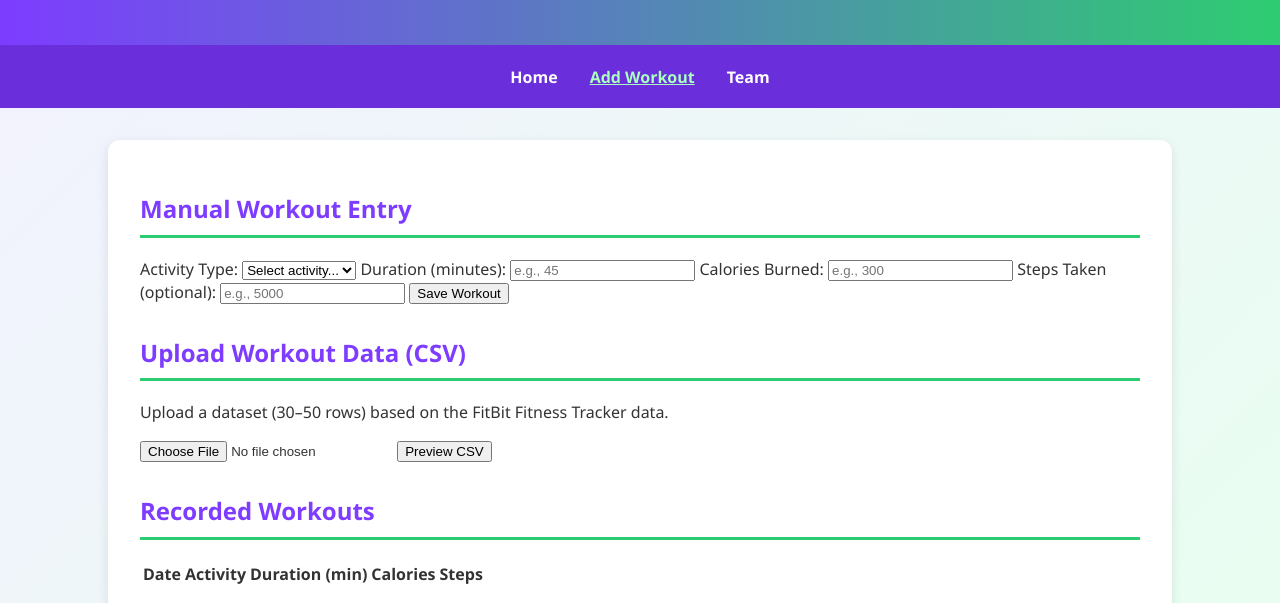
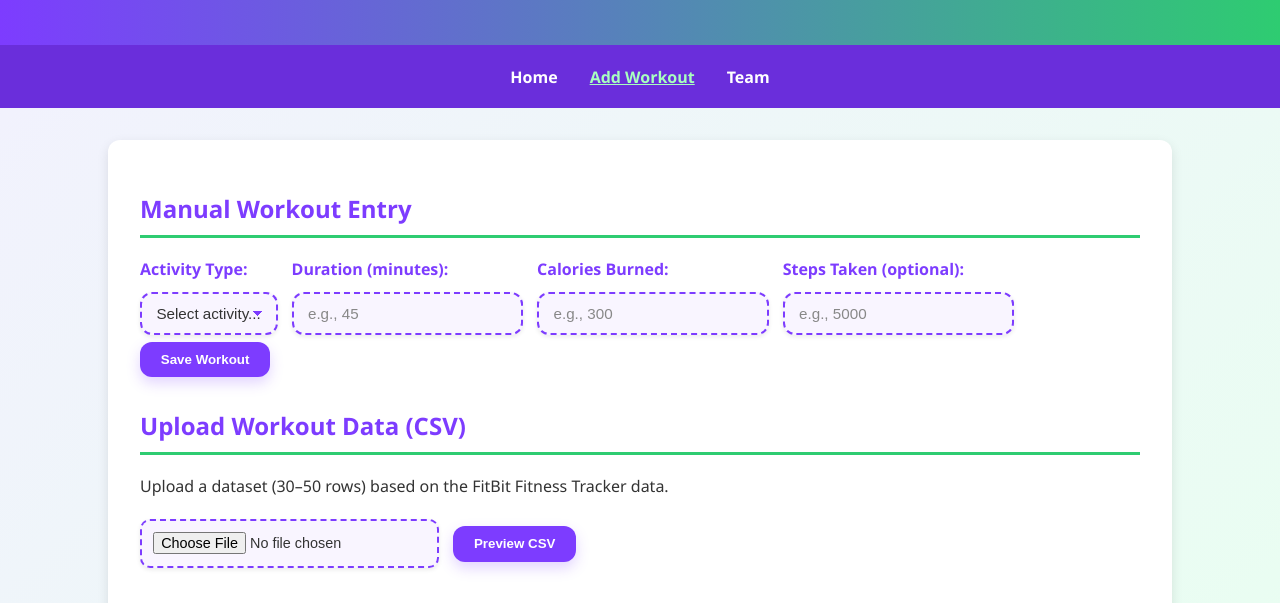
Before and after one commit to Eoghan-OD/GlowPath, a plain HTML site: page index-glowpath.html in a window 1280 px wide. Shown: the part 197-800 px from the top of the page. Drawn offline with Linux system fonts and the light colour scheme.

Commit message:
can add a workout now

```diff
--- a/index-glowpath.html
+++ b/index-glowpath.html
@@ -35,6 +35,7 @@
       <!-- Form captures user input for workout details -->
       <form id="glowpath-form">
         <!-- Activity type dropdown -->
+        <div class="input-group">
           <label for="activity">Activity Type:</label>
           <select id="activity" name="activity" required>
             <option value="">Select activity...</option>
@@ -44,18 +45,25 @@
             <option>Gym Workout</option>
             <option>Yoga</option>
           </select>
+        </div>
 
         <!-- Duration input -->
+        <div class="input-group">
           <label for="duration">Duration (minutes):</label>
           <input type="number" id="duration" name="duration" placeholder="e.g., 45" required />
+        </div>
 
         <!-- Calories burned input -->
+        <div class="input-group">
           <label for="calories">Calories Burned:</label>
           <input type="number" id="calories" name="calories" placeholder="e.g., 300" required />
+        </div>
 
         <!-- Optional steps input -->
+        <div class="input-group">
           <label for="steps">Steps Taken (optional):</label>
           <input type="number" id="steps" name="steps" placeholder="e.g., 5000" />
+        </div>
 
         <!-- Submit button -->
         <button type="submit">Save Workout</button>
--- a/style-glowpath.css
+++ b/style-glowpath.css
@@ -163,3 +163,165 @@ body {
     flex-direction: column; /* Stack links vertically */
   }
 }
+
+/* Labels */
+.glowpath-section label,
+#manual-entry label {
+  font-weight: 600;
+  margin-right: 0.4rem;
+  color: #7d3cff; /* purple by default */
+  transition: color 0.2s ease;
+}
+
+/* Hover only when a mouse is present */
+@media (hover: hover) and (pointer: fine) {
+  .glowpath-section label:hover,
+  #manual-entry label:hover {
+    color: #2ecc71; /* green on hover */
+  }
+}
+
+/* Inputs and selects */
+.glowpath-section input,
+.glowpath-section select {
+  appearance: none;
+  border: 2px solid #cfcfcf;
+  border-radius: 12px;
+  padding: 0.6rem 0.8rem;
+  margin: 0.4rem 0.6rem 0.4rem 0;
+  font-size: 0.95rem;
+  background-color: #fff;
+  color: #333;
+  box-shadow: 0 2px 4px rgba(0, 0, 0, 0.08);
+  transition: border-color 0.2s ease, box-shadow 0.2s ease;
+}
+
+/* Focus */
+.glowpath-section input:focus,
+.glowpath-section select:focus {
+  outline: none;
+  border-color: #7d3cff;
+  box-shadow: 0 0 0 3px rgba(125, 60, 255, 0.2);
+}
+
+/* Placeholder */
+.glowpath-section input::placeholder {
+  color: #999;
+}
+
+/* Select dropdown arrow */
+.glowpath-section select {
+  background-image: linear-gradient(45deg, transparent 50%, #7d3cff 50%),
+                    linear-gradient(135deg, #7d3cff 50%, transparent 50%);
+  background-position: calc(100% - 18px) calc(1em + 2px),
+                       calc(100% - 13px) calc(1em + 2px);
+  background-size: 5px 5px, 5px 5px;
+  background-repeat: no-repeat;
+}
+
+/* Buttons */
+.glowpath-section button {
+  background: #7d3cff;
+  color: #fff;
+  border: none;
+  border-radius: 12px;
+  padding: 0.65rem 1.3rem;
+  font-weight: 600;
+  cursor: pointer;
+  transition: all 0.25s ease;
+  box-shadow: 0 6px 14px rgba(125, 60, 255, 0.22);
+}
+
+/* Hover + Active */
+.glowpath-section button:hover {
+  background: #692edb;
+  transform: translateY(-1px);
+  box-shadow: 0 10px 18px rgba(125, 60, 255, 0.25);
+}
+
+.glowpath-section button:active {
+  transform: translateY(0);
+  box-shadow: 0 4px 10px rgba(125, 60, 255, 0.15);
+}
+
+/* File input */
+.glowpath-section input[type="file"] {
+  border: 2px dashed #7d3cff;
+  background-color: #f9f5ff;
+  padding: 0.7rem;
+  border-radius: 10px;
+  cursor: pointer;
+  font-size: 0.9rem;
+}
+
+.glowpath-section input[type="file"]:hover {
+  border-color: #2ecc71;
+  background-color: #f3fff6;
+}
+
+/* Feedback message */
+#glowpath-message {
+  color: #7d3cff;
+  font-weight: 600;
+  margin-top: 0.6rem;
+}
+
+/* === Make Manual Workout inputs match the dashed CSV style === */
+#manual-entry .input-group {
+  display: inline-flex;
+  flex-direction: column;
+  align-items: flex-start;
+  gap: 0.35rem;
+  transition: all 0.25s ease;
+}
+
+/* Default label + input style */
+#manual-entry .input-group label {
+  font-weight: 600;
+  color: #7d3cff; /* purple by default */
+  transition: color 0.25s ease;
+}
+
+#manual-entry .input-group input,
+#manual-entry .input-group select {
+  appearance: none;
+  border: 2px dashed #7d3cff; /* purple border by default */
+  background-color: #f9f5ff;  /* light purple background */
+  border-radius: 12px;
+  padding: 0.7rem 0.9rem;
+  font-size: 0.95rem;
+  color: #333;
+  transition: all 0.25s ease;
+}
+
+/* Hover on group: both label and input turn green */
+#manual-entry .input-group:hover label,
+#manual-entry .input-group:hover input,
+#manual-entry .input-group:hover select {
+  border-color: #2ecc71;
+  background-color: #f3fff6;
+  color: #2ecc71;
+}
+
+/* Focus state: same green highlight */
+#manual-entry .input-group input:focus,
+#manual-entry .input-group select:focus {
+  outline: none;
+  border-color: #2ecc71;
+  background-color: #f3fff6;
+  box-shadow: 0 0 0 3px rgba(46, 204, 113, 0.18);
+}
+
+#manual-entry .input-group input::placeholder {
+  color: #888;
+}
+
+/* Remove spin buttons from number fields */
+#manual-entry input[type="number"] {
+  -moz-appearance: textfield;
+}
+#manual-entry input[type="number"]::-webkit-outer-spin-button,
+#manual-entry input[type="number"]::-webkit-inner-spin-button {
+  -webkit-appearance: none;
+  margin: 0;
+}
```
Lines whose indentation alone changed are shown as unchanged.
